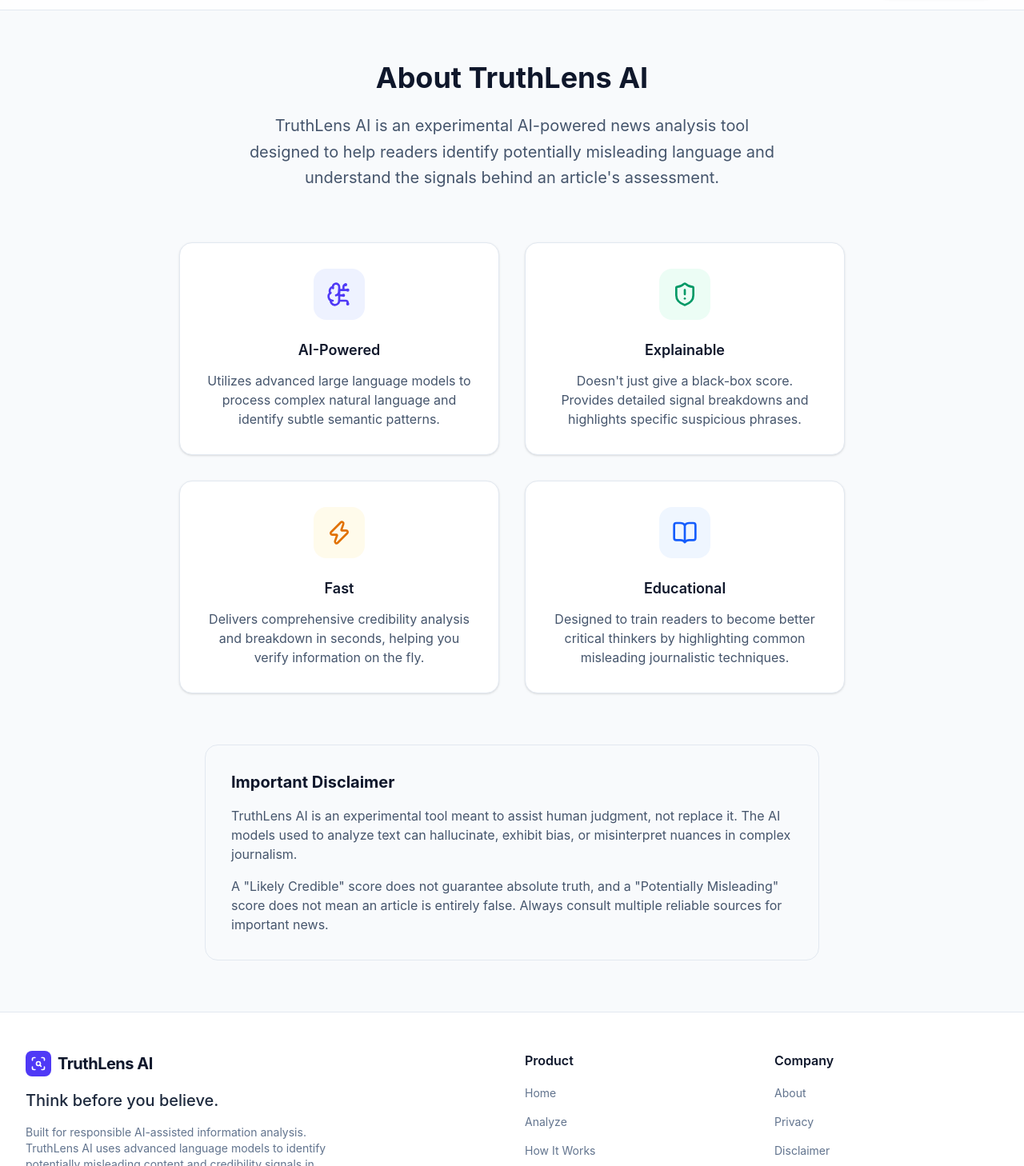
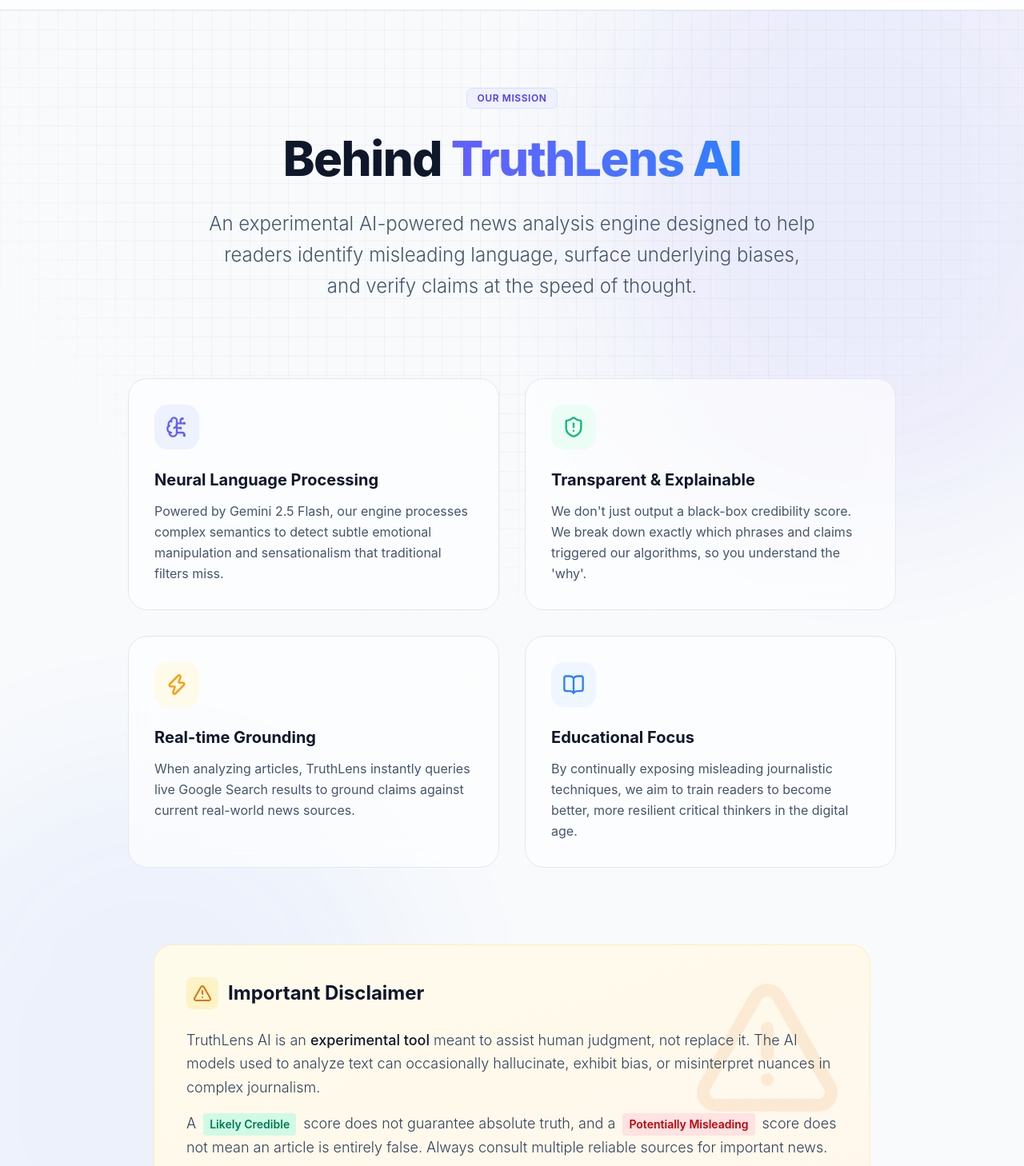
Before and after one commit to Vishwajit-kamble/Fake-News-Detector, a React (Vite) app: page /about in a window 1280 px wide. Shown: the part 52-1510 px from the top of the page at 80% size. Built offline with nearby package versions, Linux system fonts and the light colour scheme.

Commit message:
improved about page

```diff
--- a/src/pages/AboutPage.tsx
+++ b/src/pages/AboutPage.tsx
@@ -1,62 +1,113 @@
-import { BrainCircuit, ShieldAlert, Zap, BookOpen } from 'lucide-react';
+import { BrainCircuit, ShieldAlert, Zap, BookOpen, AlertTriangle } from 'lucide-react';
 import { motion } from 'framer-motion';
 
 export default function AboutPage() {
   return (
-    <div className="py-16 px-4 sm:px-6 lg:px-8 max-w-4xl mx-auto w-full">
+    <div className="min-h-screen bg-slate-50 dark:bg-[#030712] overflow-hidden relative">
+      {/* Background Elements */}
+      <div className="absolute inset-0 z-0 pointer-events-none">
+        <div className="absolute top-[-10%] right-[-10%] w-[50%] h-[50%] rounded-full bg-indigo-600/10 blur-[100px] animate-pulse" style={{ animationDuration: '8s' }}></div>
+        <div className="absolute bottom-[-10%] left-[-10%] w-[50%] h-[50%] rounded-full bg-blue-600/10 blur-[100px] animate-pulse" style={{ animationDuration: '10s' }}></div>
+        <div className="absolute inset-0 bg-[linear-gradient(to_right,#80808012_1px,transparent_1px),linear-gradient(to_bottom,#80808012_1px,transparent_1px)] bg-[size:24px_24px] [mask-image:radial-gradient(ellipse_60%_50%_at_50%_0%,#000_70%,transparent_100%)]"></div>
+      </div>
+
+      <div className="py-24 px-4 sm:px-6 lg:px-8 max-w-5xl mx-auto w-full relative z-10">
         <motion.div
-        initial={{ opacity: 0, y: 20 }}
+          initial={{ opacity: 0, y: 30 }}
           animate={{ opacity: 1, y: 0 }}
-        className="text-center mb-16"
+          transition={{ duration: 0.6, ease: "easeOut" }}
+          className="text-center mb-24"
         >
-        <h1 className="text-4xl font-bold text-slate-900 dark:text-white mb-6">About TruthLens AI</h1>
-        <p className="text-xl text-slate-600 dark:text-slate-400 max-w-2xl mx-auto leading-relaxed">
-          TruthLens AI is an experimental AI-powered news analysis tool designed to help readers identify potentially misleading language and understand the signals behind an article's assessment.
+          <div className="inline-flex items-center gap-2 px-3 py-1 rounded-lg bg-indigo-50 dark:bg-indigo-500/10 border border-indigo-200/50 dark:border-indigo-500/20 text-xs font-semibold tracking-wider text-indigo-600 dark:text-indigo-400 uppercase mb-8">
+            Our Mission
+          </div>
+          <h1 className="text-5xl md:text-6xl font-extrabold tracking-tight text-slate-900 dark:text-white mb-8">
+            Behind <span className="text-transparent bg-clip-text bg-gradient-to-r from-indigo-500 to-blue-500">TruthLens AI</span>
+          </h1>
+          <p className="text-xl md:text-2xl text-slate-600 dark:text-slate-400 max-w-3xl mx-auto leading-relaxed font-light">
+            An experimental AI-powered news analysis engine designed to help readers identify misleading language, surface underlying biases, and verify claims at the speed of thought.
           </p>
         </motion.div>
 
-      <div className="grid sm:grid-cols-2 gap-8 mb-16">
-        <div className="bg-white dark:bg-slate-900 p-8 rounded-2xl border border-slate-200 dark:border-slate-800 shadow-sm flex flex-col items-center text-center">
-          <div className="w-16 h-16 bg-indigo-50 dark:bg-indigo-900/20 rounded-2xl flex items-center justify-center mb-6 text-indigo-600 dark:text-indigo-400">
-            <BrainCircuit className="w-8 h-8" />
+        <div className="grid md:grid-cols-2 gap-8 mb-24">
+          {[
+            {
+              icon: BrainCircuit,
+              color: "text-indigo-500",
+              bg: "bg-indigo-50 dark:bg-indigo-500/10",
+              border: "group-hover:border-indigo-500/30",
+              title: "Neural Language Processing",
+              desc: "Powered by Gemini 2.5 Flash, our engine processes complex semantics to detect subtle emotional manipulation and sensationalism that traditional filters miss."
+            },
+            {
+              icon: ShieldAlert,
+              color: "text-emerald-500",
+              bg: "bg-emerald-50 dark:bg-emerald-500/10",
+              border: "group-hover:border-emerald-500/30",
+              title: "Transparent & Explainable",
+              desc: "We don't just output a black-box credibility score. We break down exactly which phrases and claims triggered our algorithms, so you understand the 'why'."
+            },
+            {
+              icon: Zap,
+              color: "text-amber-500",
+              bg: "bg-amber-50 dark:bg-amber-500/10",
+              border: "group-hover:border-amber-500/30",
+              title: "Real-time Grounding",
+              desc: "When analyzing articles, TruthLens instantly queries live Google Search results to ground claims against current real-world news sources."
+            },
+            {
+              icon: BookOpen,
+              color: "text-blue-500",
+              bg: "bg-blue-50 dark:bg-blue-500/10",
+              border: "group-hover:border-blue-500/30",
+              title: "Educational Focus",
+              desc: "By continually exposing misleading journalistic techniques, we aim to train readers to become better, more resilient critical thinkers in the digital age."
+            }
+          ].map((item, i) => (
+            <motion.div
+              key={i}
+              initial={{ opacity: 0, y: 20 }}
+              animate={{ opacity: 1, y: 0 }}
+              transition={{ duration: 0.5, delay: i * 0.1 + 0.3 }}
+              className={`group bg-white/60 dark:bg-[#0a0f1c]/60 backdrop-blur-xl p-8 rounded-3xl border border-slate-200 dark:border-white/5 transition-all duration-300 hover:-translate-y-1 hover:shadow-xl ${item.border}`}
+            >
+              <div className={`w-14 h-14 rounded-2xl flex items-center justify-center mb-6 transition-transform group-hover:scale-110 group-hover:-rotate-3 ${item.bg} ${item.color}`}>
+                <item.icon className="w-7 h-7" />
               </div>
-          <h3 className="text-lg font-semibold text-slate-900 dark:text-white mb-3">AI-Powered</h3>
-          <p className="text-slate-600 dark:text-slate-400">Utilizes advanced large language models to process complex natural language and identify subtle semantic patterns.</p>
+              <h3 className="text-xl font-bold text-slate-900 dark:text-white mb-3">{item.title}</h3>
+              <p className="text-slate-600 dark:text-slate-400 leading-relaxed">{item.desc}</p>
+            </motion.div>
+          ))}
         </div>
 
-        <div className="bg-white dark:bg-slate-900 p-8 rounded-2xl border border-slate-200 dark:border-slate-800 shadow-sm flex flex-col items-center text-center">
-          <div className="w-16 h-16 bg-emerald-50 dark:bg-emerald-900/20 rounded-2xl flex items-center justify-center mb-6 text-emerald-600 dark:text-emerald-400">
-            <ShieldAlert className="w-8 h-8" />
-          </div>
-          <h3 className="text-lg font-semibold text-slate-900 dark:text-white mb-3">Explainable</h3>
-          <p className="text-slate-600 dark:text-slate-400">Doesn't just give a black-box score. Provides detailed signal breakdowns and highlights specific suspicious phrases.</p>
+        <motion.div
+          initial={{ opacity: 0, scale: 0.95 }}
+          animate={{ opacity: 1, scale: 1 }}
+          transition={{ duration: 0.6, delay: 0.8 }}
+          className="relative bg-gradient-to-br from-amber-50 to-orange-50 dark:from-amber-950/20 dark:to-orange-950/20 p-10 rounded-3xl border border-amber-200/50 dark:border-amber-900/50 max-w-4xl mx-auto overflow-hidden group"
+        >
+          <div className="absolute top-0 right-0 p-8 opacity-10 dark:opacity-20 transform group-hover:scale-110 group-hover:rotate-12 transition-transform duration-700">
+            <AlertTriangle className="w-48 h-48 text-amber-600" />
           </div>
 
-        <div className="bg-white dark:bg-slate-900 p-8 rounded-2xl border border-slate-200 dark:border-slate-800 shadow-sm flex flex-col items-center text-center">
-          <div className="w-16 h-16 bg-amber-50 dark:bg-amber-900/20 rounded-2xl flex items-center justify-center mb-6 text-amber-600 dark:text-amber-400">
-            <Zap className="w-8 h-8" />
+          <div className="relative z-10">
+            <div className="flex items-center gap-3 mb-6">
+              <div className="p-2 bg-amber-100 dark:bg-amber-900/50 rounded-lg text-amber-600 dark:text-amber-400">
+                <AlertTriangle className="w-6 h-6" />
               </div>
-          <h3 className="text-lg font-semibold text-slate-900 dark:text-white mb-3">Fast</h3>
-          <p className="text-slate-600 dark:text-slate-400">Delivers comprehensive credibility analysis and breakdown in seconds, helping you verify information on the fly.</p>
+              <h2 className="text-2xl font-bold text-slate-900 dark:text-white">Important Disclaimer</h2>
             </div>
 
-        <div className="bg-white dark:bg-slate-900 p-8 rounded-2xl border border-slate-200 dark:border-slate-800 shadow-sm flex flex-col items-center text-center">
-          <div className="w-16 h-16 bg-blue-50 dark:bg-blue-900/20 rounded-2xl flex items-center justify-center mb-6 text-blue-600 dark:text-blue-400">
-            <BookOpen className="w-8 h-8" />
-          </div>
-          <h3 className="text-lg font-semibold text-slate-900 dark:text-white mb-3">Educational</h3>
-          <p className="text-slate-600 dark:text-slate-400">Designed to train readers to become better critical thinkers by highlighting common misleading journalistic techniques.</p>
+            <div className="space-y-4 text-lg text-slate-700 dark:text-slate-300 leading-relaxed font-light">
+              <p>
+                TruthLens AI is an <strong className="font-medium text-slate-900 dark:text-amber-100">experimental tool</strong> meant to assist human judgment, not replace it. The AI models used to analyze text can occasionally hallucinate, exhibit bias, or misinterpret nuances in complex journalism.
+              </p>
+              <p>
+                A <span className="inline-block px-2 py-1 bg-emerald-100 dark:bg-emerald-900/30 text-emerald-700 dark:text-emerald-400 rounded text-sm font-semibold mx-1">Likely Credible</span> score does not guarantee absolute truth, and a <span className="inline-block px-2 py-1 bg-red-100 dark:bg-red-900/30 text-red-700 dark:text-red-400 rounded text-sm font-semibold mx-1">Potentially Misleading</span> score does not mean an article is entirely false. Always consult multiple reliable sources for important news.
+              </p>
             </div>
           </div>
-
-      <div className="bg-slate-50 dark:bg-slate-900/50 p-8 rounded-2xl border border-slate-200 dark:border-slate-800 max-w-3xl mx-auto">
-        <h2 className="text-xl font-bold text-slate-900 dark:text-white mb-4">Important Disclaimer</h2>
-        <p className="text-slate-600 dark:text-slate-400 mb-4">
-          TruthLens AI is an experimental tool meant to assist human judgment, not replace it. The AI models used to analyze text can hallucinate, exhibit bias, or misinterpret nuances in complex journalism.
-        </p>
-        <p className="text-slate-600 dark:text-slate-400">
-          A "Likely Credible" score does not guarantee absolute truth, and a "Potentially Misleading" score does not mean an article is entirely false. Always consult multiple reliable sources for important news.
-        </p>
+        </motion.div>
       </div>
     </div>
   );
```
Also changed, not shown: src/pages/LandingPage.tsx (+0 -63 lines). Lines whose indentation alone changed are shown as unchanged.
